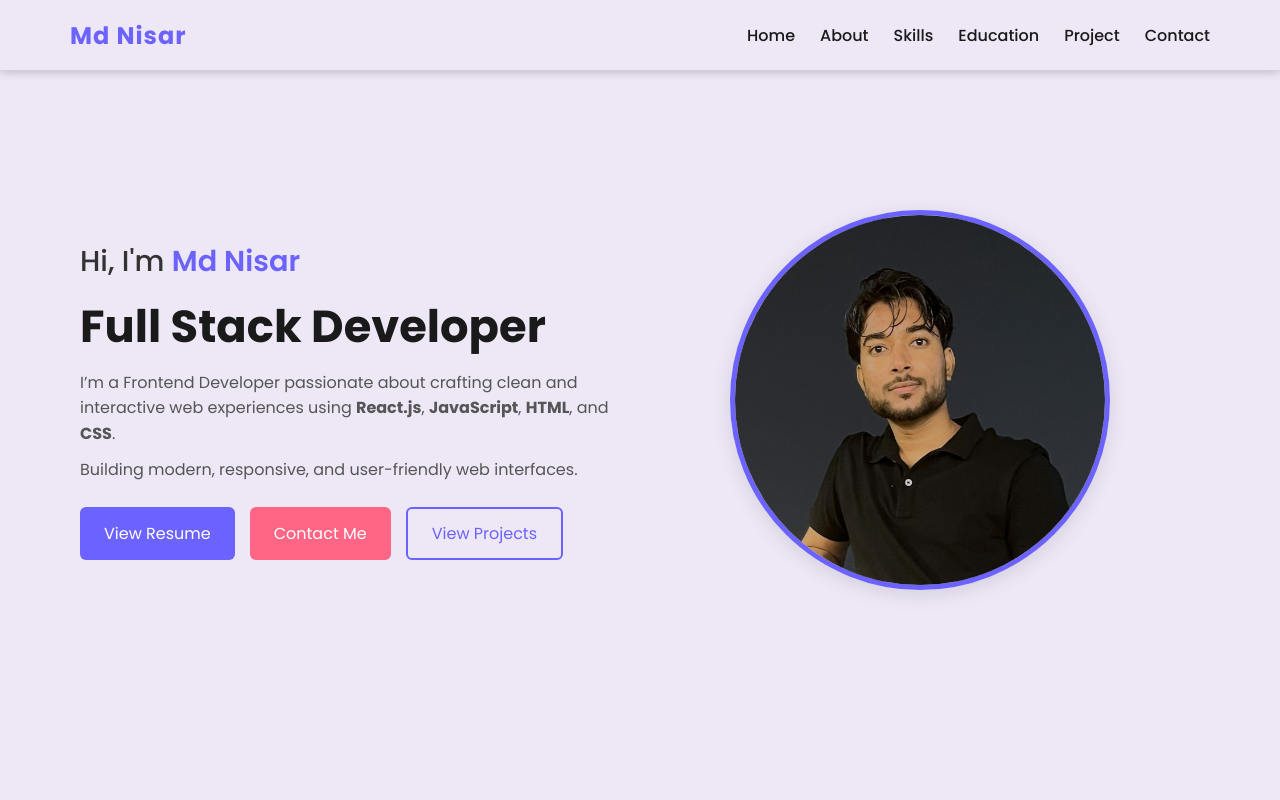
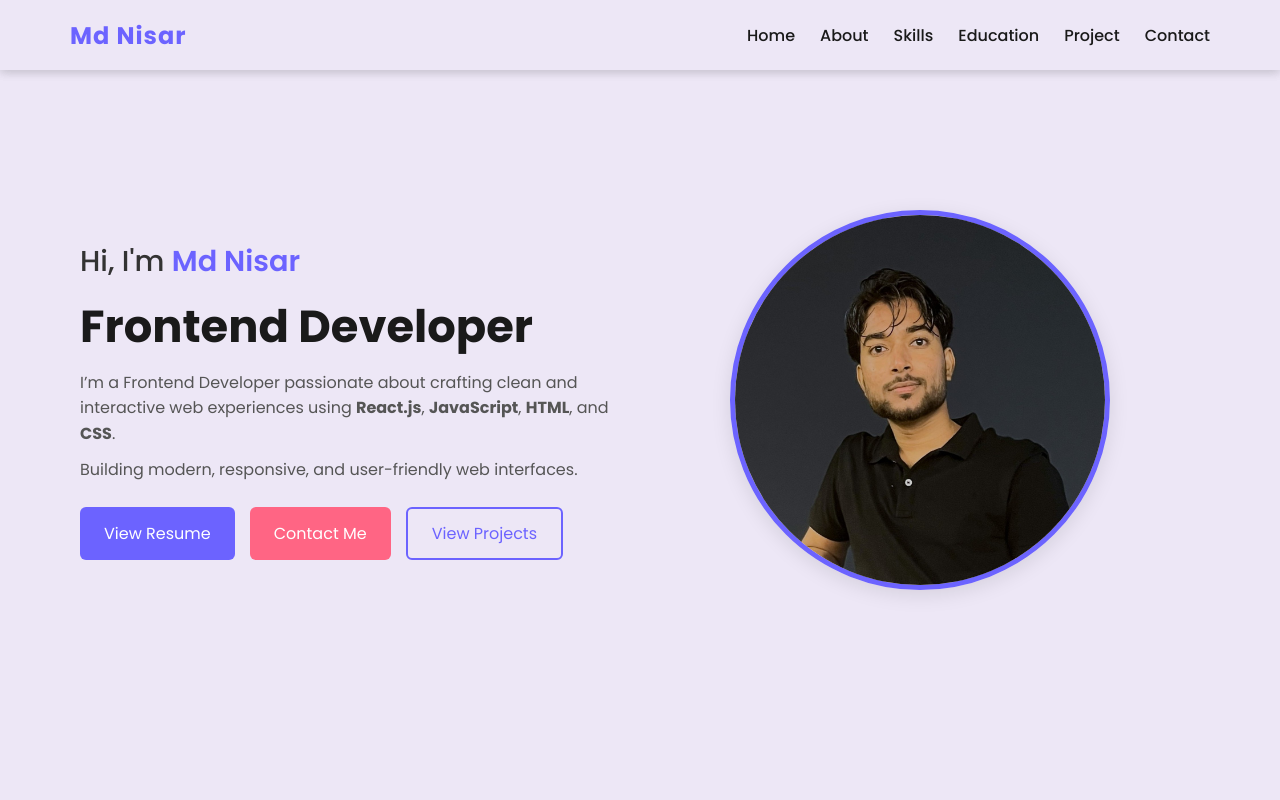
Before and after one commit to MdNisar1/portfolio, a React (Vite) app: page / in a window 1280 px wide. Shown: the top 800 px of the page. Built offline with nearby package versions, Linux system fonts and the light colour scheme.

Commit message:
update role in home page

```diff
--- a/src/components/Home/Home.jsx
+++ b/src/components/Home/Home.jsx
@@ -12,8 +12,8 @@ function Home() {
   return (
     <section className="home-container" id="home">
       <div className="home-content">
-        <h3>Hi, I'm <span>Md Nisar</span></h3>
-        <h1>Full Stack Developer</h1>
+        <h3>Hi, I'm <span>Md Nisar </span></h3>
+        <h1>Frontend Developer</h1>
         <p>
           I’m a Frontend Developer passionate about crafting clean and
           interactive web experiences using <strong>React.js</strong>,{" "}
```
